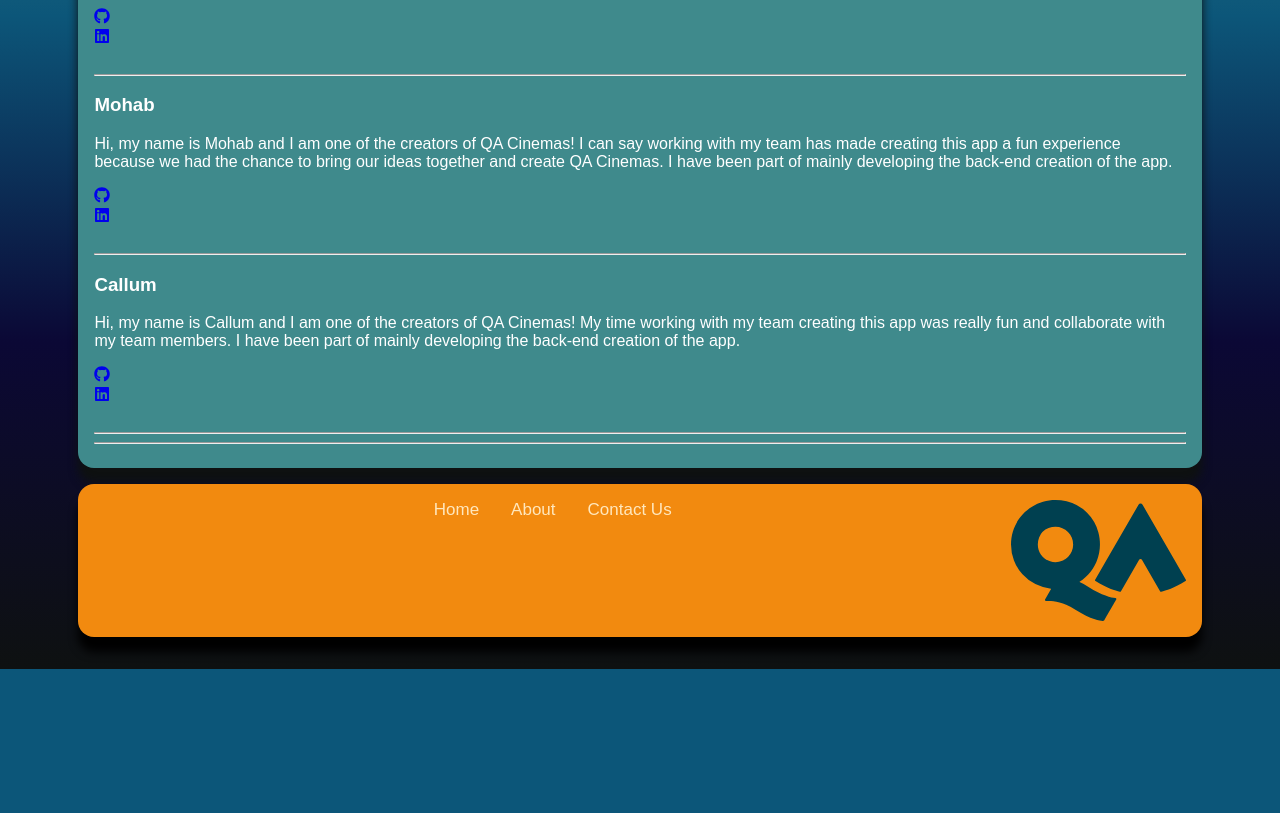
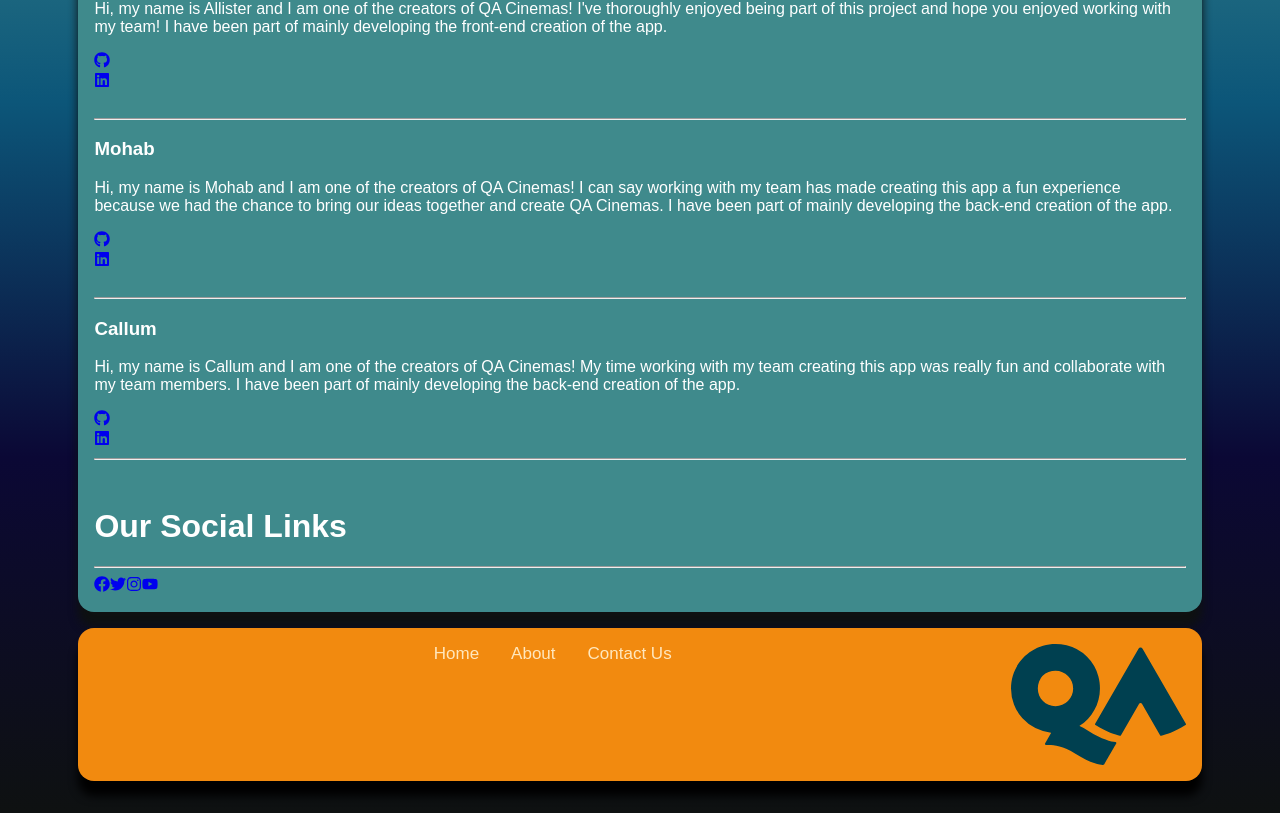
Before and after one commit to Callum-Robinson/QA-Cinema-Project-FrontEnd, a React (Create React App) app: page /about in a window 1280 px wide. Shown: the part 965-1778 px from the top of the page. Before the commit the page ends 1634 px from the top, so only its background shows below. Built offline with nearby package versions, Linux system fonts and the light colour scheme.

Commit message:
created social links

```diff
--- a/package.json
+++ b/package.json
@@ -8,11 +8,7 @@
     "@testing-library/user-event": "^13.5.0",
     "react": "^18.1.0",
     "react-dom": "^18.1.0",
-<<<<<<< HEAD
     "react-icons": "^4.3.1",
-=======
-    "react-router-dom": "^6.3.0",
->>>>>>> e76e74c37a317ebc88197a79ab651b90ee5e148d
     "react-scripts": "5.0.1",
     "web-vitals": "^2.1.4"
   },
--- a/src/Components/About/AboutPage.jsx
+++ b/src/Components/About/AboutPage.jsx
@@ -1,15 +1,18 @@
 import Info from "./Info";
 import OurTeam from "./OurTeam";
-
+import SocialLinks from "./SocialLinks";
 
 const AboutPage = () => {
-  return <div className="page-container">
+  return (
+    <main>
 
-<Info />
-<OurTeam />
-
-
-  </div>;
+        <Info />
+        <br></br>
+        <OurTeam />
+        <br></br>
+      <SocialLinks />
+    </main>
+  );
 };
 
 export default AboutPage;
--- a/src/Components/About/Creators/Callum.jsx
+++ b/src/Components/About/Creators/Callum.jsx
@@ -21,9 +21,7 @@ const Callum = () => {
             <FaLinkedin />
           </a>
         </div>
-        <div className="col-md-3">
-          <br />
-        </div>
+
         <hr />
       </div>
     </>
--- a/src/Components/About/Info.jsx
+++ b/src/Components/About/Info.jsx
@@ -4,6 +4,7 @@ const Info = () => {
       <div className="row">
         <div className="col-md-9">
           <h1> About Us </h1>
+          <hr />
           <p>
             Here at QA Cinemas, our goal was to create a functional web
             application where you can book your favourite new film releases to
--- a/src/Components/About/OurTeam.jsx
+++ b/src/Components/About/OurTeam.jsx
@@ -5,7 +5,7 @@ import Callum from "./Creators/Callum";
 const OurTeam = () => {
   return (
     <>
-      <main>
+
         <h1> Our Team </h1>
         <hr />
         <br></br>
@@ -14,8 +14,8 @@ const OurTeam = () => {
         <Allister />
         <Mohab />
         <Callum />
-        <hr />
-      </main>
+
+
     </>
   );
 };
--- /dev/null
+++ b/src/Components/About/SocialLinks.jsx
@@ -0,0 +1,29 @@
+import { FaFacebook } from "react-icons/fa";
+import { FaTwitter } from "react-icons/fa";
+import { FaInstagram } from "react-icons/fa";
+import { FaYoutube } from "react-icons/fa";
+
+
+const SocialLinks = () => {
+
+    return(
+<div>
+    <h1> Our Social Links </h1>
+    <hr />
+    <a href="https://www.facebook.com/QALtd/">
+        <FaFacebook />
+    </a>
+    <a href="https://twitter.com/QA_Ltd">
+        <FaTwitter />
+    </a>
+    <a href="https://www.instagram.com/accounts/login/?next=/qalimited/">
+        <FaInstagram />
+    </a>
+    <a href="https://www.youtube.com/channel/UCr5kx6_fYtqx0LLD7aW2zIg?view_as=subscriber">
+        <FaYoutube />
+    </a>
+</div>
+    );
+};
+
+export default SocialLinks;
```
